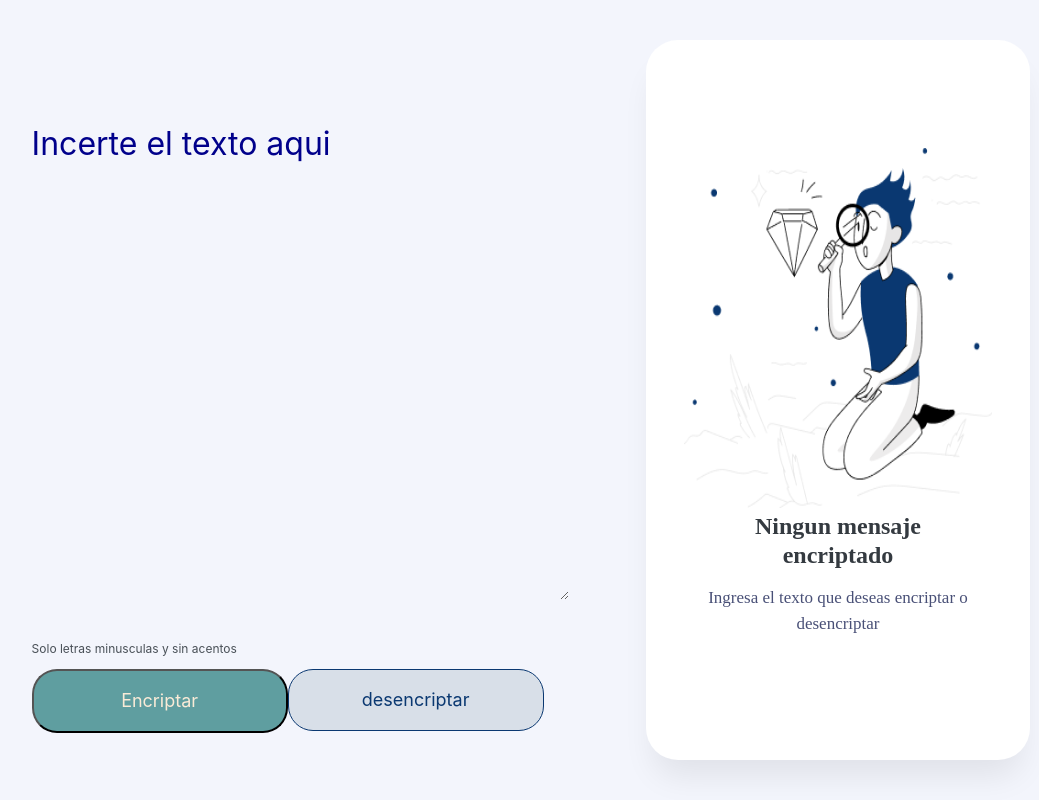
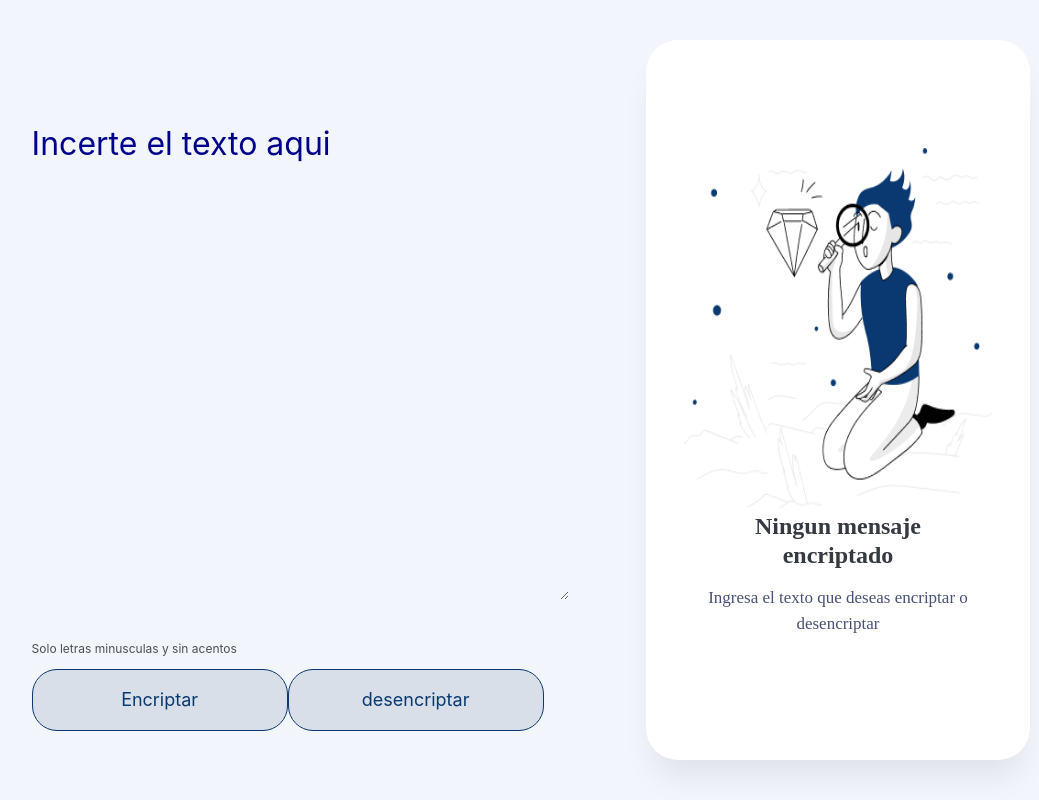
Before and after one commit to CNelson29/Proyecto-peersonal1, a plain HTML site: page encriptador/Home.html in a window 1280 px wide. Shown: the whole page, without its empty margins (122-1161 px from the left). Drawn offline with Linux system fonts and the light colour scheme.

Commit message:
Actualizacion de estilos

```diff
--- a/encriptador/Home.html
+++ b/encriptador/Home.html
@@ -19,7 +19,7 @@
        </div>
        <div class="botones">
             <button class="btn-encriptar" type="button" onclick="encriptar()">Encriptar</button>
-            <input type="button" class="btn-desencriptar" value="desencriptar" onclick="desencriptar()"/>
+            <input type="button" class="btn-desencriptar" value="desencriptar" onclick="Desencriptar()"/>
        </div>
 
         <div class="encriptado">
--- a/encriptador/css3/style.css
+++ b/encriptador/css3/style.css
@@ -68,18 +68,22 @@
 }
 .btn-encriptar{
     display: flex;
-    align-items: center;
+    box-sizing: border-box;
+    flex-direction: row;
+    align-items: flex-start;
     justify-content: center;
     padding: 2%;
-    gap: 8%;
+    gap: 8px;
     width: 25%;
-    background-color: cadetblue;
+    background: #d8dfe8;
+    border: 1px solid #0a3871;
     border-radius: 25px;
     font-family: "Inter";
+    font-weight: 400;
     font-size: 18px;
     line-height: 19px;
     text-align: center;
-    color: antiquewhite;
+    color: #0a3871;
 }
 .btn-desencriptar{
     display: flex;
```
